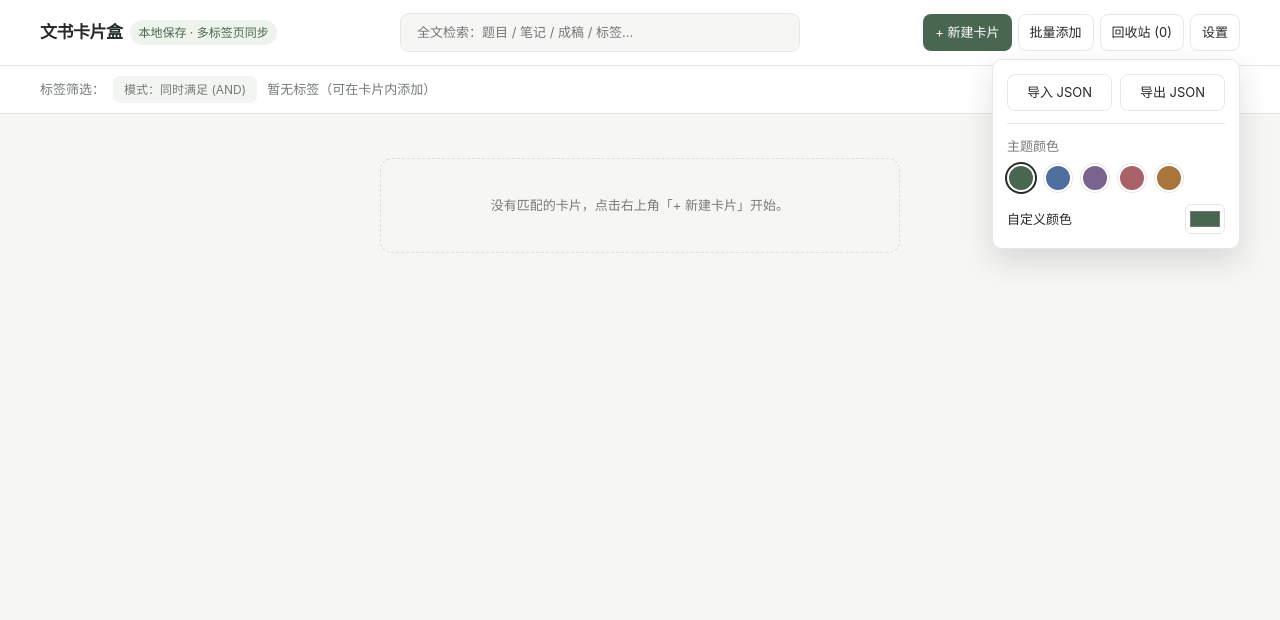
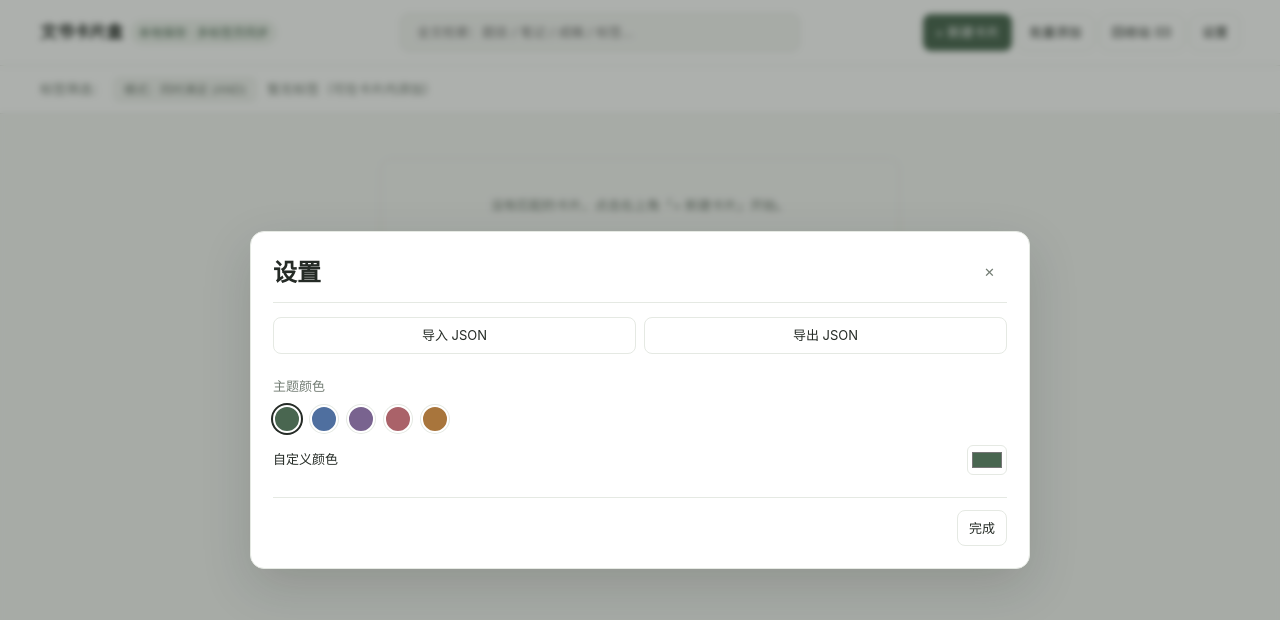
Before and after one commit to junni-y/Supplements-Mindmap, a plain HTML site: page index.html in a window 1280 px wide. Both pictures are taken after a click on the button "设置". Drawn offline with Linux system fonts and the light colour scheme.

Commit message:
修改设置弹窗

```diff
--- a/app.js
+++ b/app.js
@@ -1619,23 +1619,8 @@
 
   // ==================== 事件绑定初始化 ====================
   function bindEvents() {
-    var settingsButton = document.getElementById("settings-btn");
-    var settingsMenu = document.getElementById("settings-menu");
-    function setSettingsMenuOpen(isOpen) {
-      settingsMenu.classList.toggle("hidden", !isOpen);
-      settingsButton.setAttribute("aria-expanded", isOpen ? "true" : "false");
-    }
-
-    settingsButton.addEventListener("click", function () {
-      setSettingsMenuOpen(settingsMenu.classList.contains("hidden"));
-    });
-    document.addEventListener("click", function (event) {
-      if (!settingsMenu.contains(event.target) && !settingsButton.contains(event.target)) {
-        setSettingsMenuOpen(false);
-      }
-    });
-    document.addEventListener("keydown", function (event) {
-      if (event.key === "Escape") setSettingsMenuOpen(false);
+    document.getElementById("settings-btn").addEventListener("click", function () {
+      document.getElementById("settings-modal").classList.remove("hidden");
     });
 
     document.querySelectorAll(".theme-swatch").forEach(function (swatch) {
@@ -1876,11 +1861,11 @@
 
     // 导入 / 导出 / 回收站
     document.getElementById("export-btn").addEventListener("click", function () {
-      setSettingsMenuOpen(false);
+      document.getElementById("settings-modal").classList.add("hidden");
       exportAllToJson();
     });
     document.getElementById("import-btn").addEventListener("click", function () {
-      setSettingsMenuOpen(false);
+      document.getElementById("settings-modal").classList.add("hidden");
       document.getElementById("import-file-input").click();
     });
     document.getElementById("import-file-input").addEventListener("change", handleImportFileSelected);
--- a/index.html
+++ b/index.html
@@ -23,29 +23,7 @@
           <button id="new-card-btn" class="btn-primary">+ 新建卡片</button>
           <button id="batch-card-btn" class="btn-secondary">批量添加</button>
           <button id="trash-btn" class="btn-secondary">回收站 (<span id="trash-count">0</span>)</button>
-          <div class="settings-control">
-            <button id="settings-btn" class="btn-secondary" type="button" aria-expanded="false" aria-controls="settings-menu">设置</button>
-            <div id="settings-menu" class="settings-menu hidden">
-              <div class="settings-data-actions">
-                <button id="import-btn" class="btn-secondary" type="button">导入 JSON</button>
-                <button id="export-btn" class="btn-secondary" type="button">导出 JSON</button>
-                <input type="file" id="import-file-input" accept=".json" class="hidden" />
-              </div>
-              <div class="settings-theme">
-                <span class="settings-label">主题颜色</span>
-                <div class="theme-swatches" aria-label="推荐色系">
-                  <button class="theme-swatch" type="button" data-theme-color="#496650" aria-label="森林绿" title="森林绿"></button>
-                  <button class="theme-swatch" type="button" data-theme-color="#4f6f9f" aria-label="海湾蓝" title="海湾蓝"></button>
-                  <button class="theme-swatch" type="button" data-theme-color="#79638f" aria-label="薰衣草紫" title="薰衣草紫"></button>
-                  <button class="theme-swatch" type="button" data-theme-color="#aa6269" aria-label="玫瑰红" title="玫瑰红"></button>
-                  <button class="theme-swatch" type="button" data-theme-color="#a8753c" aria-label="暖阳橙" title="暖阳橙"></button>
-                </div>
-                <label class="theme-picker-label" for="theme-color-picker">自定义颜色
-                  <input id="theme-color-picker" type="color" value="#496650" />
-                </label>
-              </div>
-            </div>
-          </div>
+          <button id="settings-btn" class="btn-secondary" type="button" aria-haspopup="dialog" aria-controls="settings-modal">设置</button>
         </div>
       </header>
 
@@ -270,6 +248,37 @@
       </div>
     </div>
 
+    <!-- ==================== 设置弹窗 ==================== -->
+    <div id="settings-modal" class="modal hidden" role="dialog" aria-modal="true" aria-labelledby="settings-modal-title">
+      <div class="modal-content modal-lg">
+        <div class="modal-header">
+          <h2 id="settings-modal-title">设置</h2>
+          <button class="btn-ghost close-modal-btn" data-target="settings-modal" aria-label="关闭">✕</button>
+        </div>
+        <div class="settings-data-actions">
+          <button id="import-btn" class="btn-secondary" type="button">导入 JSON</button>
+          <button id="export-btn" class="btn-secondary" type="button">导出 JSON</button>
+          <input type="file" id="import-file-input" accept=".json" class="hidden" />
+        </div>
+        <div class="settings-theme">
+          <span class="settings-label">主题颜色</span>
+          <div class="theme-swatches" aria-label="推荐色系">
+            <button class="theme-swatch" type="button" data-theme-color="#496650" aria-label="森林绿" title="森林绿"></button>
+            <button class="theme-swatch" type="button" data-theme-color="#4f6f9f" aria-label="海湾蓝" title="海湾蓝"></button>
+            <button class="theme-swatch" type="button" data-theme-color="#79638f" aria-label="薰衣草紫" title="薰衣草紫"></button>
+            <button class="theme-swatch" type="button" data-theme-color="#aa6269" aria-label="玫瑰红" title="玫瑰红"></button>
+            <button class="theme-swatch" type="button" data-theme-color="#a8753c" aria-label="暖阳橙" title="暖阳橙"></button>
+          </div>
+          <label class="theme-picker-label" for="theme-color-picker">自定义颜色
+            <input id="theme-color-picker" type="color" value="#496650" />
+          </label>
+        </div>
+        <div class="modal-footer">
+          <button class="btn-secondary close-modal-btn" data-target="settings-modal">完成</button>
+        </div>
+      </div>
+    </div>
+
     <!-- ==================== 模态框 2：块绑定选择器 ==================== -->
     <div id="block-bind-modal" class="modal hidden">
       <div class="modal-content">
--- a/style.css
+++ b/style.css
@@ -142,33 +142,14 @@ button:disabled {
   flex-wrap: wrap;
 }
 
-.settings-control {
-  position: relative;
-}
-
-.settings-menu {
-  position: absolute;
-  top: calc(100% + 8px);
-  right: 0;
-  z-index: 30;
-  width: 248px;
-  padding: 14px;
-  background: var(--bg-surface);
-  border: 1px solid var(--border-color);
-  border-radius: 10px;
-  box-shadow: 0 12px 30px rgba(25, 35, 26, 0.14);
-}
-
 .settings-data-actions {
   display: grid;
   grid-template-columns: 1fr 1fr;
   gap: 8px;
-  padding-bottom: 12px;
-  border-bottom: 1px solid var(--border-color);
 }
 
 .settings-theme {
-  padding-top: 12px;
+  padding: 8px 0;
 }
 
 .settings-label {
@@ -1436,20 +1417,6 @@ textarea:focus-visible,
     white-space: nowrap;
   }
 
-  .settings-control {
-    flex: 1;
-  }
-
-  .settings-control > #settings-btn {
-    width: 100%;
-  }
-
-  .settings-menu button {
-    flex: initial;
-    padding: 6px 8px;
-    font-size: 13px;
-  }
-
   .tag-filter-bar,
   .card-meta-bar {
     padding: 10px 16px;
```
